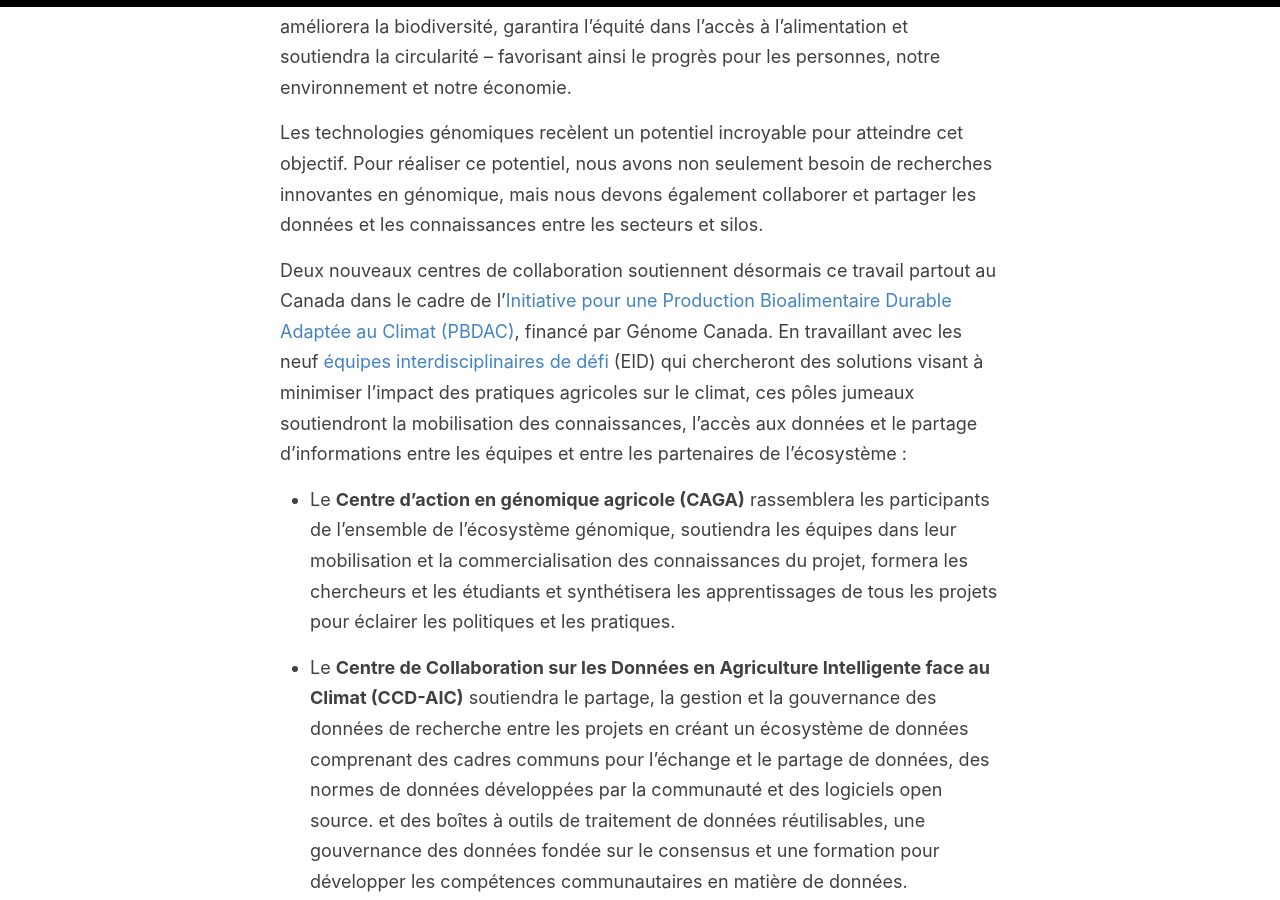
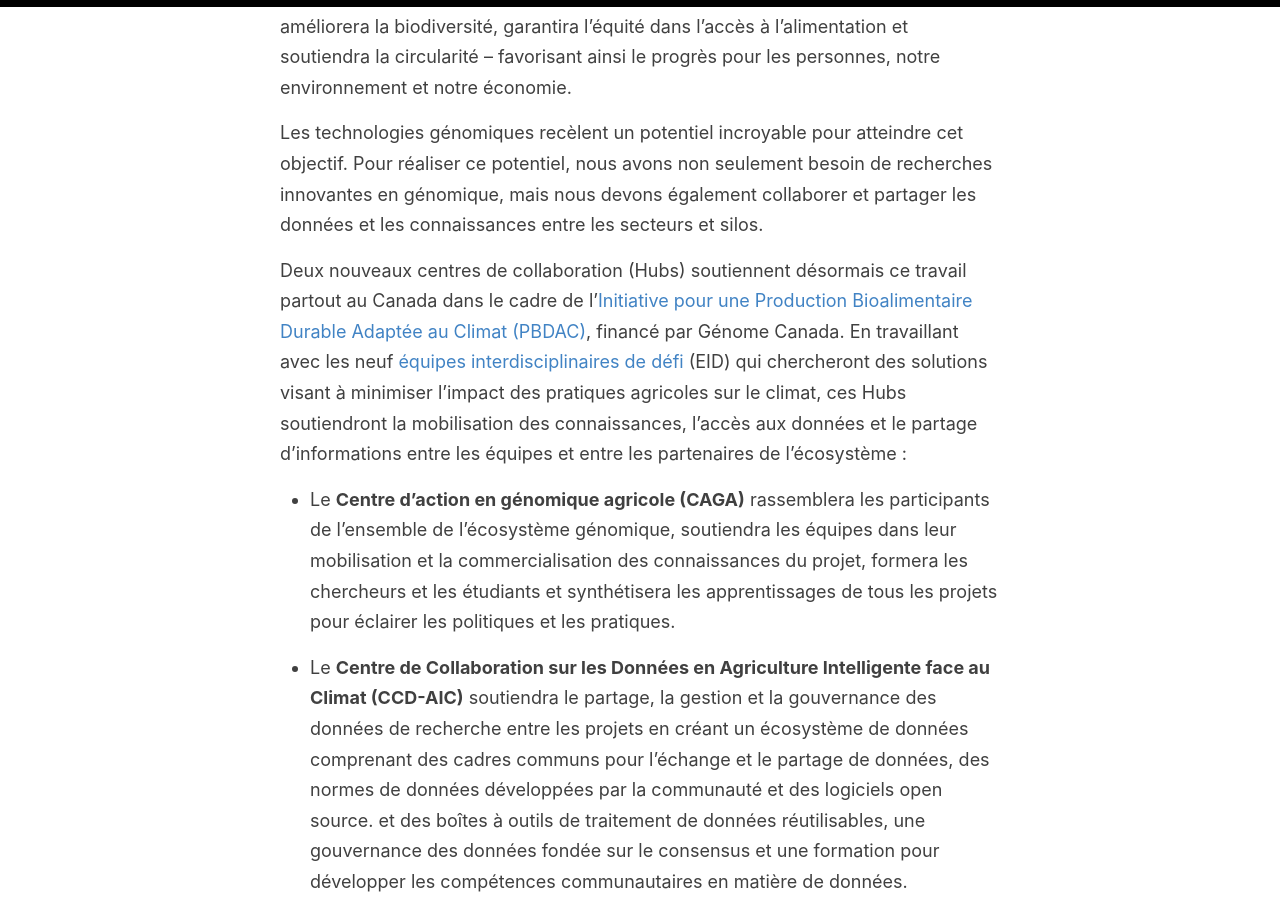
Before and after one commit to ClimateSmartAg/ClimateSmartAg-website-fr, a Jekyll site: the page built from index.md, in a window 1280 px wide and 900 px high, scrolled down 356 px. Built offline with Jekyll 4.4.1, drawn with Linux system fonts in a browser that asks for light colours; our own code applies the rules of GitHub Pages for plain Markdown files.

Commit message:
Update index.md

```diff
--- a/index.md
+++ b/index.md
@@ -6,7 +6,7 @@
 
 Les technologies génomiques recèlent un potentiel incroyable pour atteindre cet objectif. Pour réaliser ce potentiel, nous avons non seulement besoin de recherches innovantes en génomique, mais nous devons également collaborer et partager les données et les connaissances entre les secteurs et silos.
 
-Deux nouveaux centres de collaboration soutiennent désormais ce travail partout au Canada dans le cadre de l'[Initiative pour une Production Bioalimentaire Durable Adaptée au Climat (PBDAC)](https://genomecanada.ca/fr/des-investissements-de-genome-canada-ciblent-des-solutions-pour-une-production-bioalimentaire-durable-et-adaptee-au-climat/), financé par Génome Canada. En travaillant avec les neuf [équipes interdisciplinaires de défi](https://genomecanada.ca/fr/grace-a-la-genomique-le-canada-investit-dans-la-production-bioalimentaire-adaptee-au-climat-de-calibre-mondial/) (EID) qui chercheront des solutions visant à minimiser l'impact des pratiques agricoles sur le climat, ces pôles jumeaux soutiendront la mobilisation des connaissances, l'accès aux données et le partage d'informations entre les équipes et entre les partenaires de l'écosystème :
+Deux nouveaux centres de collaboration (Hubs) soutiennent désormais ce travail partout au Canada dans le cadre de l'[Initiative pour une Production Bioalimentaire Durable Adaptée au Climat (PBDAC)](https://genomecanada.ca/fr/des-investissements-de-genome-canada-ciblent-des-solutions-pour-une-production-bioalimentaire-durable-et-adaptee-au-climat/), financé par Génome Canada. En travaillant avec les neuf [équipes interdisciplinaires de défi](https://genomecanada.ca/fr/grace-a-la-genomique-le-canada-investit-dans-la-production-bioalimentaire-adaptee-au-climat-de-calibre-mondial/) (EID) qui chercheront des solutions visant à minimiser l'impact des pratiques agricoles sur le climat, ces Hubs soutiendront la mobilisation des connaissances, l'accès aux données et le partage d'informations entre les équipes et entre les partenaires de l'écosystème :
 
 - Le **Centre d'action en génomique agricole (CAGA)** rassemblera les participants de l'ensemble de l'écosystème génomique, soutiendra les équipes dans leur mobilisation et la commercialisation des connaissances du projet, formera les chercheurs et les étudiants et synthétisera les apprentissages de tous les projets pour éclairer les politiques et les pratiques.
 
```
